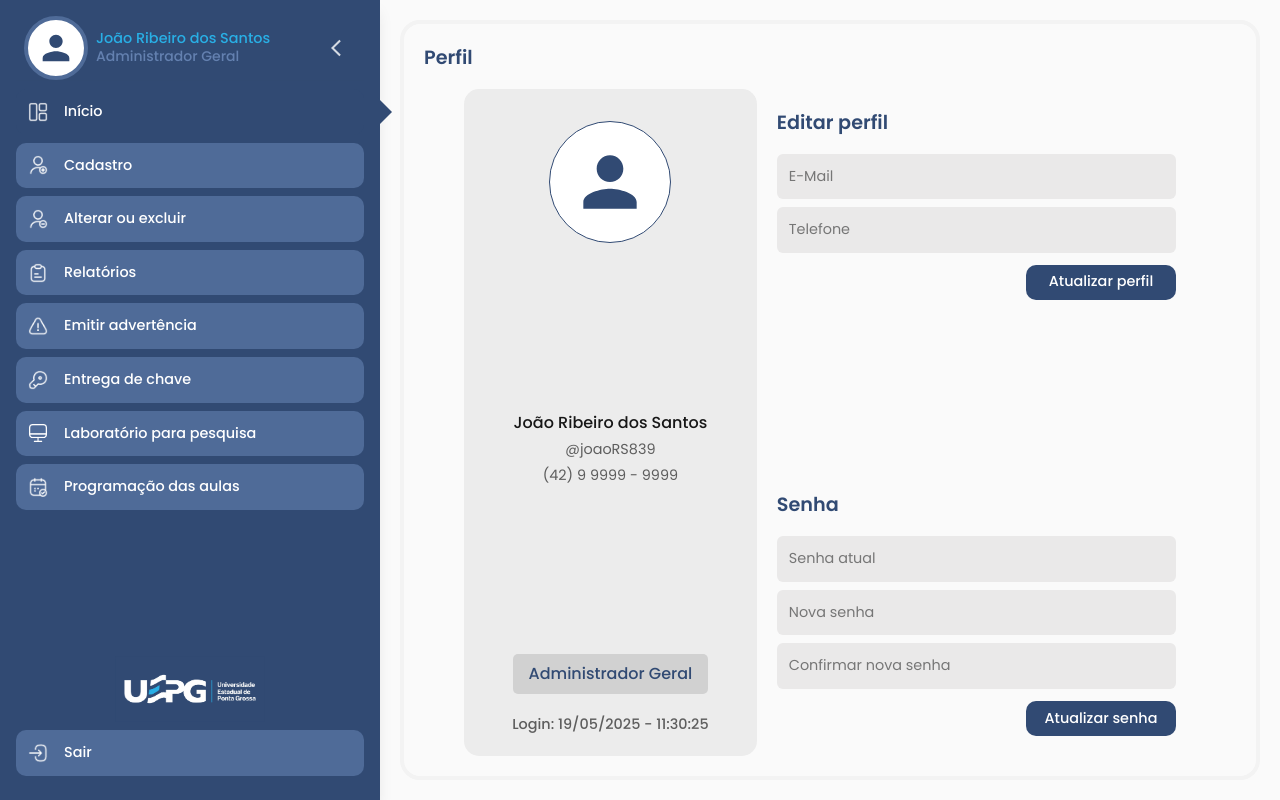
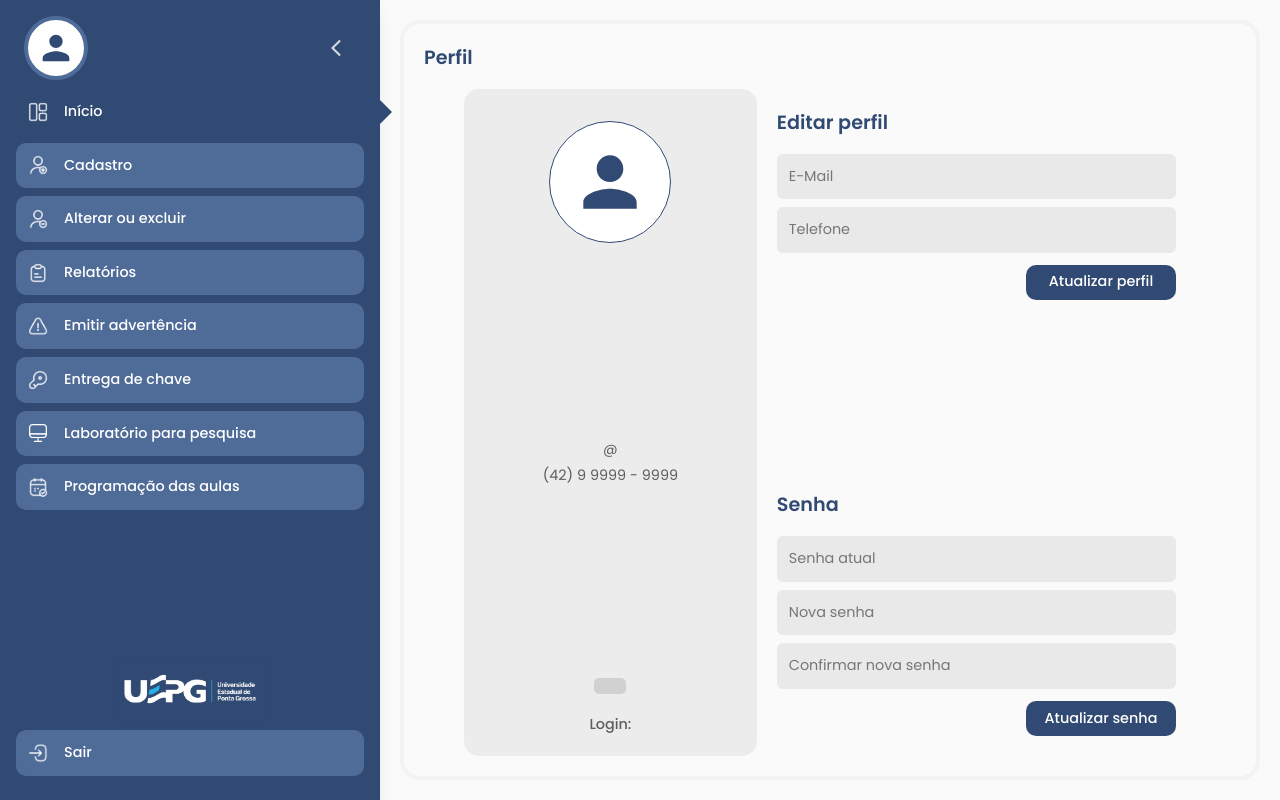
Before and after one commit to sislabsuepg/ProjetoSisLabs-Client, a Next.js app: page /dashboard/perfil in a window 1280 px wide. Built offline with nearby package versions, Linux system fonts and the light colour scheme.

Commit message:
feat(usuario): adicionado informações do perfil logado

```diff
--- a/src/app/dashboard/perfil/page.tsx
+++ b/src/app/dashboard/perfil/page.tsx
@@ -1,8 +1,11 @@
-'use client';
-import DefaultButton from '@/components/DefaultButton';
-import PersonIcon from '@mui/icons-material/Person';
+"use client";
+import DefaultButton from "@/components/DefaultButton";
+import { usuarioStore } from "@/store/globalStore";
+import PersonIcon from "@mui/icons-material/Person";
 
 export default function Perfil() {
+  const { nome, login, permissao } = usuarioStore();
+  const lastLogin: string = localStorage.getItem("LastLogin") || "";
   return (
     <div className="h-full w-full flex flex-col items-start">
       <p className="font-semibold text-[1.2rem] text-theme-blue mb-4">Perfil</p>
@@ -12,15 +15,15 @@ export default function Perfil() {
             <div className="border bg-theme-white p-5 border-theme-blue rounded-full w-fit">
               <PersonIcon
                 className="text-theme-blue"
-                sx={{ fontSize: '5rem' }}
+                sx={{ fontSize: "5rem" }}
               />
             </div>
           </div>
 
           <div className="flex flex-col items-center gap-1 justify-center">
-            <p className="font-medium">João Ribeiro dos Santos</p>
+            <p className="font-medium">{nome}</p>
             <p className="text-theme-text font-normal text-[0.9rem]">
-              @joaoRS839
+              @{login}
             </p>
             <p className="text-theme-text font-normal text-[0.9rem]">
               (42) 9 9999 - 9999
@@ -29,10 +32,10 @@ export default function Perfil() {
 
           <div className="flex flex-col items-center justify-center">
             <p className="bg-[#d1d1d1] text-theme-blue font-medium px-4 py-2 rounded-[5px]">
-              Administrador Geral
+              {permissao.nomePermissao}
             </p>
             <p className="text-theme-text text-[0.9rem] font-medium mt-5">
-              Login: 19/05/2025 - 11:30:25
+              Login: {lastLogin}
             </p>
           </div>
         </div>
@@ -63,7 +66,7 @@ export default function Perfil() {
             </form>
 
             <div className="w-full flex items-center justify-end mt-3">
-              <DefaultButton text={'Atualizar perfil'} disabled={false} />
+              <DefaultButton text={"Atualizar perfil"} disabled={false} />
             </div>
           </div>
 
@@ -101,7 +104,7 @@ export default function Perfil() {
             </form>
 
             <div className="w-full flex items-center justify-end mt-3">
-              <DefaultButton text={'Atualizar senha'} disabled={false} />
+              <DefaultButton text={"Atualizar senha"} disabled={false} />
             </div>
           </div>
         </div>
--- a/src/components/SideBarMenu/index.tsx
+++ b/src/components/SideBarMenu/index.tsx
@@ -1,11 +1,13 @@
-'use client';
-import { data_images } from '@/assets/data';
-import ArrowBackIosNewIcon from '@mui/icons-material/ArrowBackIosNew';
-import ArrowForwardIosIcon from '@mui/icons-material/ArrowForwardIos';
-import PersonIcon from '@mui/icons-material/Person';
-import { useRouter } from 'next/navigation';
+"use client";
+import { data_images } from "@/assets/data";
+import ArrowBackIosNewIcon from "@mui/icons-material/ArrowBackIosNew";
+import ArrowForwardIosIcon from "@mui/icons-material/ArrowForwardIos";
+import PersonIcon from "@mui/icons-material/Person";
+import { useRouter } from "next/navigation";
 
-import { useState } from 'react';
+import { useState } from "react";
+
+import { usuarioStore } from "@/store/globalStore";
 
 interface SidebarProps {
   isOpen: boolean;
@@ -31,7 +33,7 @@ function SidebarItem({
     <li
       className={`relative flex items-center p-3 my-2 cursor-pointer
         rounded-[10px] transition-colors duration-200
-        ${active ? 'bg-theme-blue text-theme-white' : 'bg-[#4F6B98]'}
+        ${active ? "bg-theme-blue text-theme-white" : "bg-[#4F6B98]"}
       `}
       onClick={onClick}
     >
@@ -51,9 +53,9 @@ function SidebarItem({
 }
 
 export default function Sidebar({ isOpen, setIsOpen }: SidebarProps) {
-  const [activeItem, setActiveItem] = useState('Início');
+  const [activeItem, setActiveItem] = useState("Início");
   const router = useRouter();
-
+  const { nome, permissao } = usuarioStore();
   return (
     <>
       {!isOpen && (
@@ -69,15 +71,15 @@ export default function Sidebar({ isOpen, setIsOpen }: SidebarProps) {
         className={`h-screen bg-theme-blue flex flex-col p-4 shadow-lg transition-transform duration-500 z-50
             fixed left-0 top-0
             ${
-              isOpen ? 'translate-x-0 w-[380px]' : '-translate-x-full w-[380px]'
+              isOpen ? "translate-x-0 w-[380px]" : "-translate-x-full w-[380px]"
             }
           `}
       >
         <div className="flex items-center justify-between gap-2 px-2 border-b border-theme-blue/70">
           <div
             onClick={() => {
-              setActiveItem('');
-              router.push('/dashboard/perfil');
+              setActiveItem("");
+              router.push("/dashboard/perfil");
             }}
             className="cursor-pointer flex items-center gap-2"
           >
@@ -86,10 +88,10 @@ export default function Sidebar({ isOpen, setIsOpen }: SidebarProps) {
             </div>
             <div className="flex flex-col text-theme-white">
               <span className="font-medium text-[0.9rem] text-theme-lightBlue leading-4">
-                João Ribeiro dos Santos
+                {nome}
               </span>
               <span className="text-sm font-medium text-[0.9rem] text-[#6481B0]">
-                Administrador Geral
+                {permissao.nomePermissao}
               </span>
             </div>
           </div>
@@ -105,80 +107,80 @@ export default function Sidebar({ isOpen, setIsOpen }: SidebarProps) {
           <SidebarItem
             icon={data_images?.icon_inicio}
             text="Início"
-            active={activeItem === 'Início'}
+            active={activeItem === "Início"}
             onClick={() => {
-              setActiveItem('Início');
-              router.push('/dashboard/');
+              setActiveItem("Início");
+              router.push("/dashboard/");
             }}
             isOpen={isOpen}
           />
           <SidebarItem
             icon={data_images?.icon_cadastro}
             text="Cadastro"
-            active={activeItem === 'Cadastro'}
+            active={activeItem === "Cadastro"}
             onClick={() => {
-              setActiveItem('Cadastro');
-              router.push('/dashboard/cadastro');
+              setActiveItem("Cadastro");
+              router.push("/dashboard/cadastro");
             }}
             isOpen={isOpen}
           />
           <SidebarItem
             icon={data_images?.icon_alterar_excluir}
             text="Alterar ou excluir"
-            active={activeItem === 'Alterar ou excluir'}
+            active={activeItem === "Alterar ou excluir"}
             onClick={() => {
-              setActiveItem('Alterar ou excluir');
-              router.push('/dashboard/alterar');
+              setActiveItem("Alterar ou excluir");
+              router.push("/dashboard/alterar");
             }}
             isOpen={isOpen}
           />
           <SidebarItem
             icon={data_images?.icon_relatorio}
             text="Relatórios"
-            active={activeItem === 'Relatórios'}
+            active={activeItem === "Relatórios"}
             onClick={() => {
-              setActiveItem('Relatórios');
-              router.push('/dashboard/relatorios');
+              setActiveItem("Relatórios");
+              router.push("/dashboard/relatorios");
             }}
             isOpen={isOpen}
           />
           <SidebarItem
             icon={data_images?.icon_advertencia}
             text="Emitir advertência"
-            active={activeItem === 'Emitir advertência'}
+            active={activeItem === "Emitir advertência"}
             onClick={() => {
-              setActiveItem('Emitir advertência');
-              router.push('/dashboard/advertencia');
+              setActiveItem("Emitir advertência");
+              router.push("/dashboard/advertencia");
             }}
             isOpen={isOpen}
           />
           <SidebarItem
             icon={data_images?.icon_chave}
             text="Entrega de chave"
-            active={activeItem === 'Entrega de chave'}
+            active={activeItem === "Entrega de chave"}
             onClick={() => {
-              setActiveItem('Entrega de chave');
-              router.push('/dashboard/entrega');
+              setActiveItem("Entrega de chave");
+              router.push("/dashboard/entrega");
             }}
             isOpen={isOpen}
           />
           <SidebarItem
             icon={data_images?.icon_pesquisa}
             text="Laboratório para pesquisa"
-            active={activeItem === 'Laboratório para pesquisa'}
+            active={activeItem === "Laboratório para pesquisa"}
             onClick={() => {
-              setActiveItem('Laboratório para pesquisa');
-              router.push('/dashboard/pesquisa');
+              setActiveItem("Laboratório para pesquisa");
+              router.push("/dashboard/pesquisa");
             }}
             isOpen={isOpen}
           />
           <SidebarItem
             icon={data_images?.icon_aulas}
             text="Programação das aulas"
-            active={activeItem === 'Programação das aulas'}
+            active={activeItem === "Programação das aulas"}
             onClick={() => {
-              setActiveItem('Programação das aulas');
-              router.push('/dashboard/aulas');
+              setActiveItem("Programação das aulas");
+              router.push("/dashboard/aulas");
             }}
             isOpen={isOpen}
           />
--- a/src/store/globalStore.ts
+++ b/src/store/globalStore.ts
@@ -2,7 +2,7 @@ import { create } from "zustand";
 import { persist, createJSONStorage } from "zustand/middleware";
 
 interface Permissao {
-  nome: string;
+  nomePermissao: string;
   geral: boolean;
   cadastro: boolean;
   alteracao: boolean;
@@ -41,7 +41,7 @@ const usuarioStore = create<Usuario>()(
       nome: "",
       login: "",
       permissao: {
-        nome: "",
+        nomePermissao: "",
         geral: false,
         cadastro: false,
         alteracao: false,
```
Also changed, not shown: src/app/login/page.tsx (+48 -3 lines), src/hooks/useHydration.ts (deleted).
